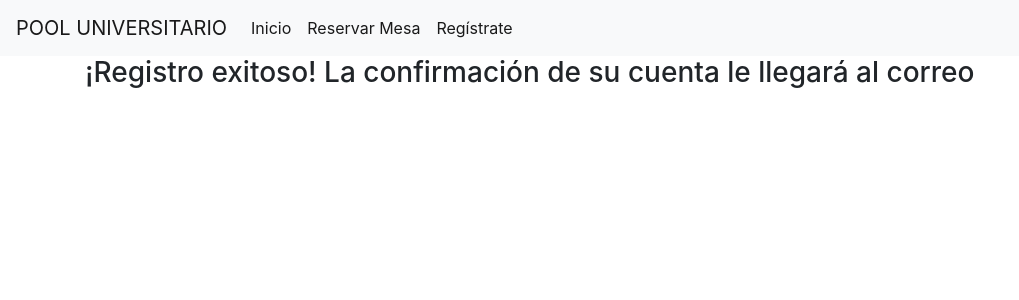
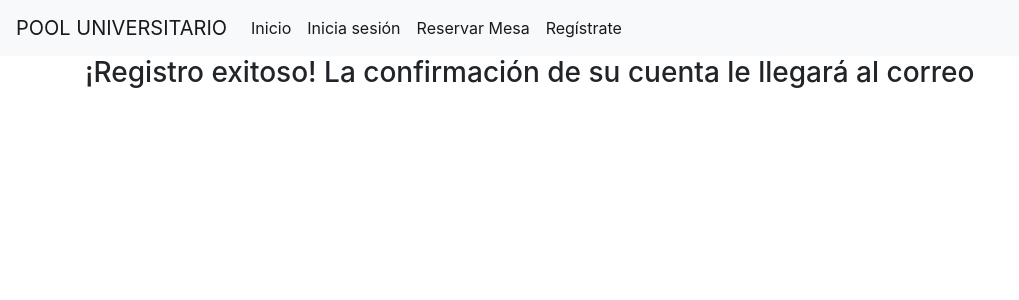
Before and after one commit to IN3501/tarea-2-grupo15, a Django app: page /envio2/ in a window 1280 px wide. Shown: the top 300 px of the page, without its empty margins (0-1019 px from the left). Run offline with Django 3.2, Linux system fonts and the light colour scheme; some libraries are stand-ins or nearby versions.

Commit message:
agregué inicio de sesión

```diff
--- a/grupo15prim/templates/navbar.html
+++ b/grupo15prim/templates/navbar.html
@@ -12,6 +12,10 @@
           <a class="nav-link" href="{% url 'index' %}">Inicio</a>
          </li>
         <li class="nav-item active">
+          <a class="nav-link" href="{% url 'sesion' %}">
+           Inicia sesión</a>
+        </li>
+        <li class="nav-item active">
           <a class="nav-link" href="{% url 'reserva' %}">
            Reservar Mesa</a>
         </li>
@@ -19,6 +23,7 @@
           <a class="nav-link" href="{% url 'registro' %}">
            Regístrate</a>
         </li>
+
 
 
       </ul>
```
